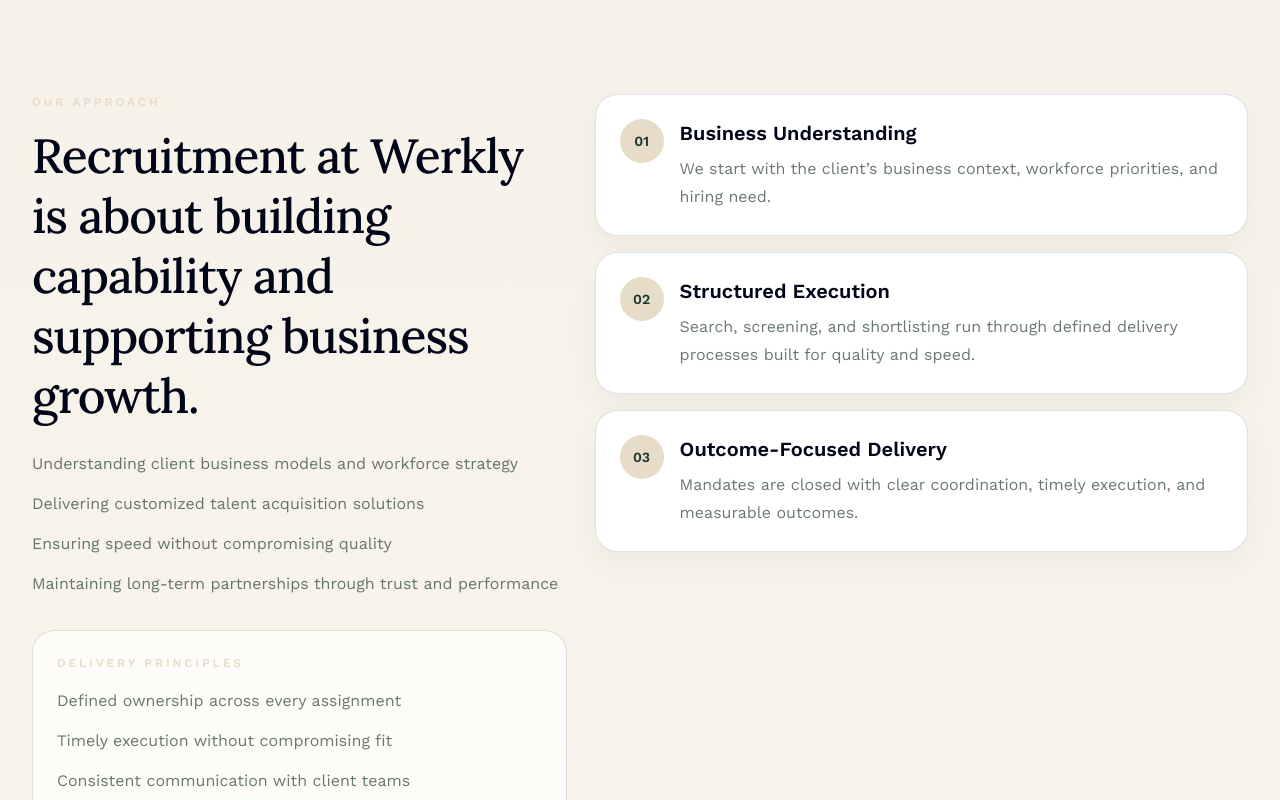
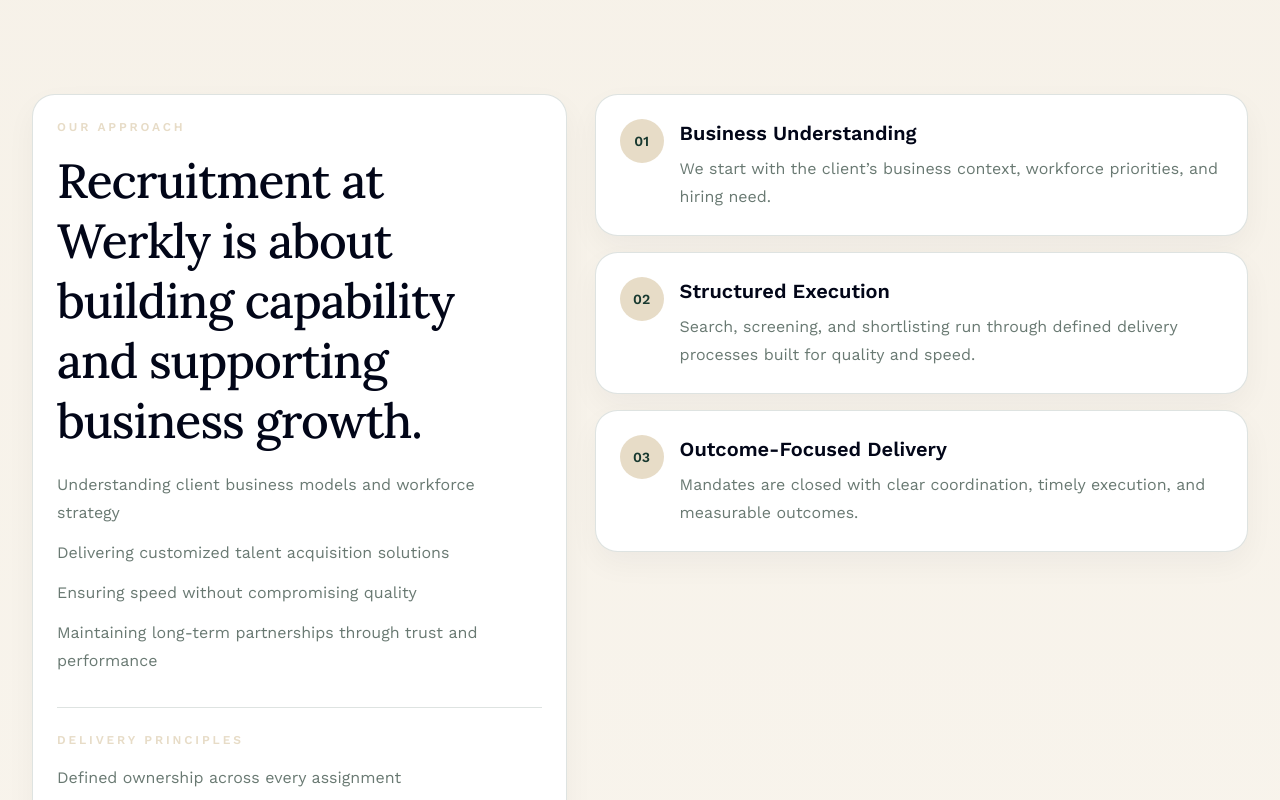
Before and after one commit to djkreddys-cmyk/Werkly, a Next.js app: page / in a window 1280 px wide. Shown: the part 1840-2640 px from the top of the page. Built offline with nearby package versions, Linux system fonts and the light colour scheme.

Commit message:
Fix process section alignment

```diff
--- a/app/page.tsx
+++ b/app/page.tsx
@@ -202,19 +202,19 @@ export default function Home() {
 
         <section id="process" className="section-shell anchor-section py-16 sm:py-24">
           <div className="grid gap-7 lg:grid-cols-[0.9fr_1.1fr] lg:items-start">
-            <div className="space-y-4">
+            <div className="story-card p-7 sm:p-8">
               <p className="eyebrow">Our Approach</p>
-              <h2 className="section-title">
+              <h2 className="mt-4 section-title">
                 Recruitment at Werkly is about building capability and supporting business growth.
               </h2>
-              <ul className="space-y-3 pt-2">
+              <ul className="space-y-3 pt-5">
                 {approachPoints.map((point) => (
                   <li key={point} className="text-base leading-7 muted-copy">
                     {point}
                   </li>
                 ))}
               </ul>
-              <div className="mt-8 rounded-[1.4rem] border border-[var(--color-line)] bg-white/70 p-6">
+              <div className="mt-8 border-t border-[var(--color-line)] pt-6">
                 <p className="eyebrow">Delivery Principles</p>
                 <div className="mt-4 grid gap-3">
                   {deliveryPrinciples.map((item) => (
```
